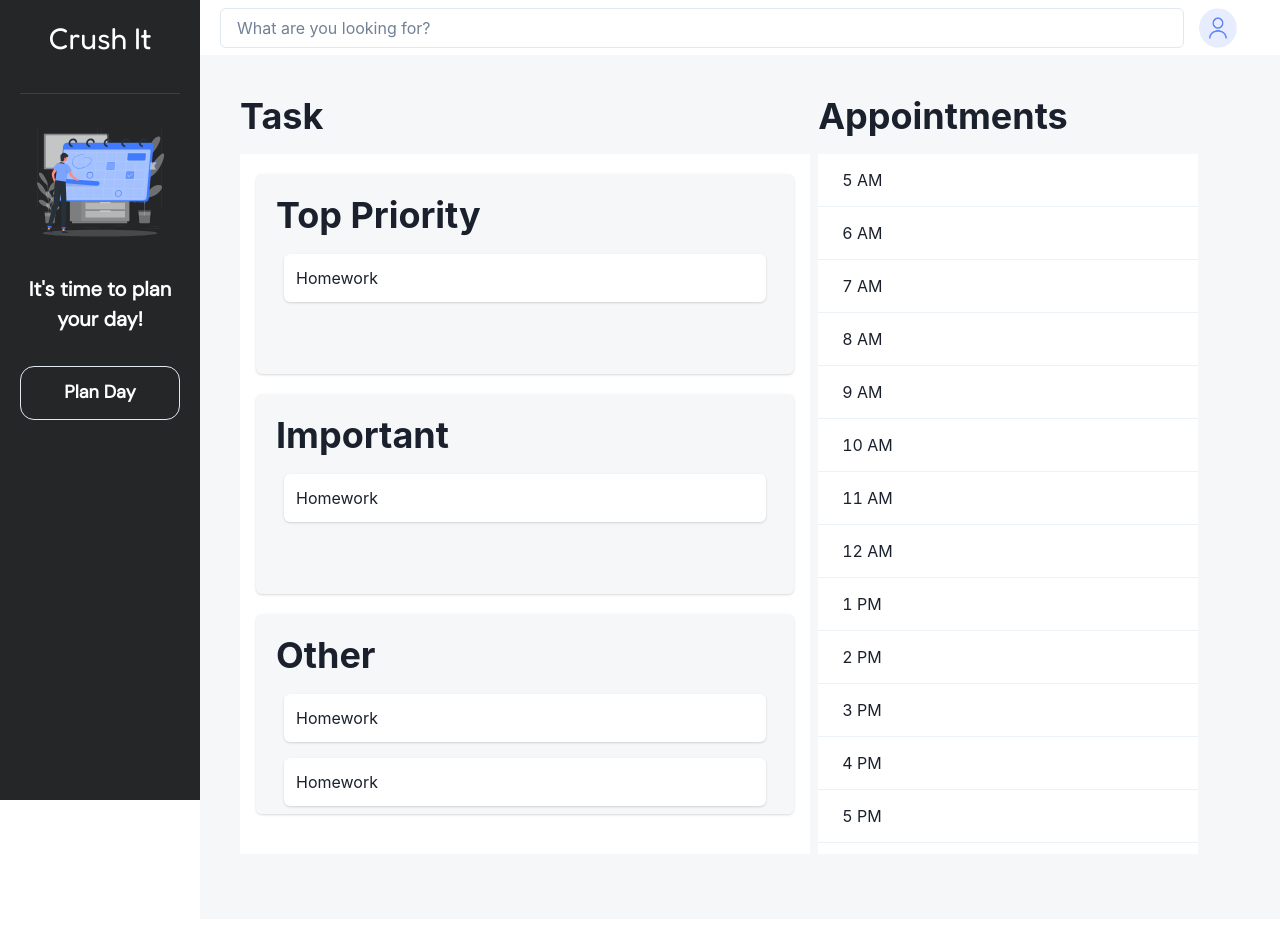
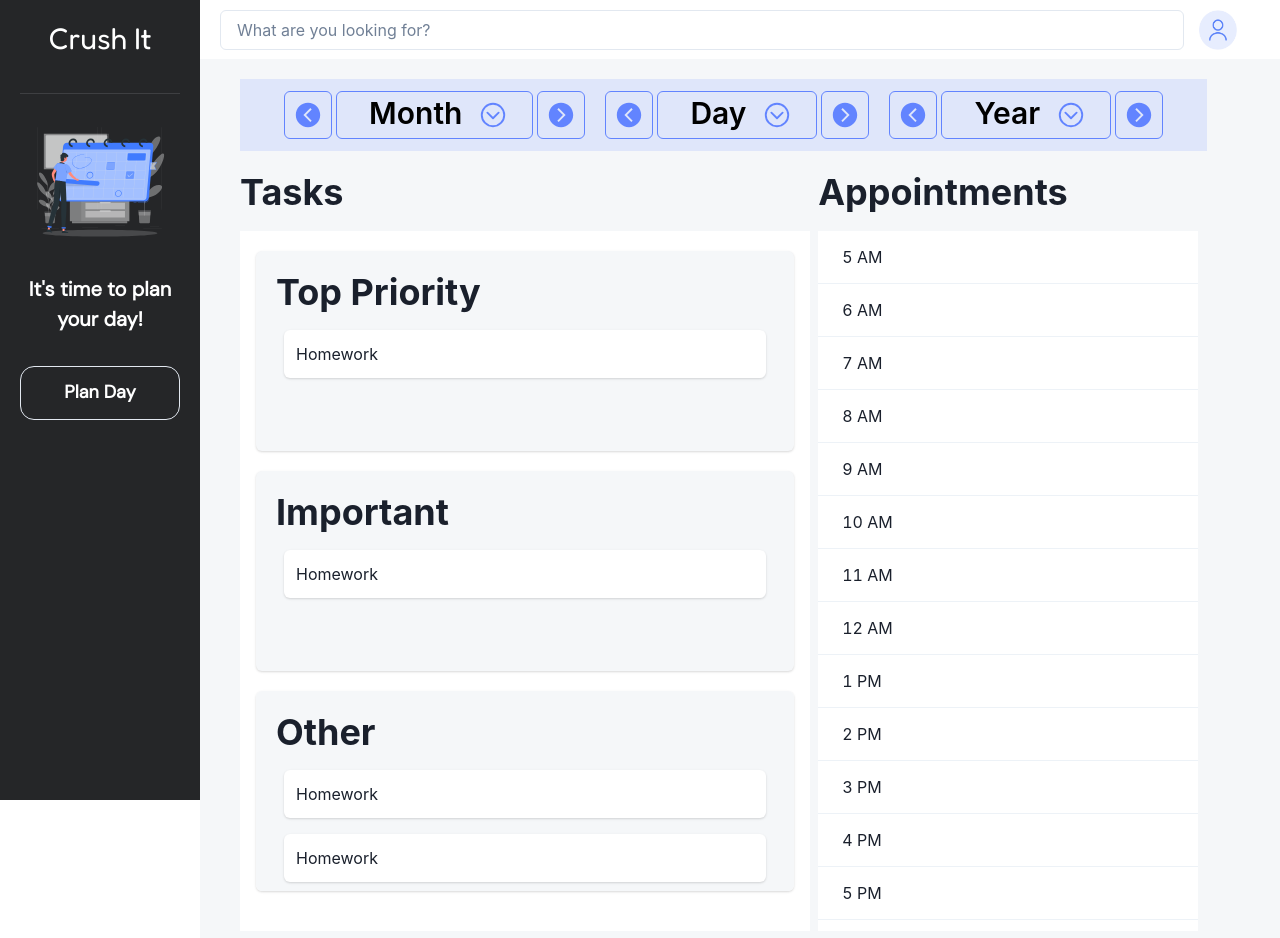
Before and after one commit to kauvyap/cs490-project-Birb, a React (Create React App) app in the folder crush-it/: page / in a window 1280 px wide. Shown: the top 938 px of the page. Built offline with nearby package versions, Linux system fonts and the light colour scheme; no server answers.

Commit message:
added nav bar

```diff
--- a/crush-it/src/Homepage/homepage.js
+++ b/crush-it/src/Homepage/homepage.js
@@ -1,6 +1,14 @@
 import React, {useLayoutEffect} from "react";
 import { useNavigate } from "react-router";
-import {Box, Heading, Card, Container, Table, Tbody, TableContainer, Tr, Td, VStack, HStack} from '@chakra-ui/react';
+import {Box, Heading, Card, Container, Table, Tbody, TableContainer, Tr, Td, VStack, HStack, Center, IconButton, Button, Text} from '@chakra-ui/react';
+import {
+    Menu,
+    MenuButton,
+    MenuList,
+    MenuItem,
+  } from '@chakra-ui/react'
+import {IoChevronBackCircleSharp, IoChevronForwardCircleSharp, IoChevronDownCircleOutline} from 'react-icons/io5'
+
 function Homepage(){
   const navigate = useNavigate();
   // const [username, setUsername] = useState(null)
@@ -19,11 +27,149 @@ function Homepage(){
 
     return (
 
-      <Box p={5} bg="#F5F7F9" height={"94%"}>
+        <Box p={5} bg="#F5F7F9" height={"94%"}>
 
-      <HStack justify={"left"} p={5}  H={"96%"} width={ "96%"}>
-          <VStack  H={"100%"} width={"60%" } align="top-left" justify={"left"}>
-          <Heading>Task</Heading>
+        <Center w={"93%"} bg="#6284FF26" p={3} ml={5}>
+        <IconButton
+            variant='outline'
+            colorScheme='blue'
+            color="#6284FF"
+            aria-label='previousMonth'
+            size='lg'
+            fontSize={'3xl'}
+            icon={<IoChevronBackCircleSharp />}
+        />
+        <Menu>
+        <MenuButton as={Button} variant='outline' colorScheme='blue' ml={1} mr={1} color="#6284FF" size='lg' fontSize={'3xl'} rightIcon={<IoChevronDownCircleOutline />}>
+            <Text color="black" p={2} mt={3}>Month</Text>
+        </MenuButton>
+        <MenuList maxH="220px" overflowY="auto" w="200px">
+            <MenuItem ml={5} fontSize={'lg'}>January</MenuItem>
+            <MenuItem ml={5} fontSize={'lg'}>February</MenuItem>
+            <MenuItem ml={5} fontSize={'lg'}>March</MenuItem>
+            <MenuItem ml={5} fontSize={'lg'}>April</MenuItem>
+            <MenuItem ml={5} fontSize={'lg'}>May</MenuItem>
+            <MenuItem ml={5} fontSize={'lg'}>June</MenuItem>
+            <MenuItem ml={5} fontSize={'lg'}>July</MenuItem>
+            <MenuItem ml={5} fontSize={'lg'}>August</MenuItem>
+            <MenuItem ml={5} fontSize={'lg'}>September</MenuItem>
+            <MenuItem ml={5} fontSize={'lg'}>October</MenuItem>
+            <MenuItem ml={5} fontSize={'lg'}>November</MenuItem>
+            <MenuItem ml={5} fontSize={'lg'}>December</MenuItem>
+        </MenuList>
+        </Menu>
+        <IconButton
+            variant='outline'
+            colorScheme='blue'
+            color="#6284FF"
+            aria-label='previousMonth'
+            size='lg'
+            fontSize={'3xl'}
+            icon={<IoChevronForwardCircleSharp />}
+        />
+
+        <IconButton
+            variant='outline'
+            colorScheme='blue'
+            color="#6284FF"
+            aria-label='previousMonth'
+            size='lg'
+            fontSize={'3xl'}
+            icon={<IoChevronBackCircleSharp />}
+            ml={5}
+        />
+        <Menu>
+        <MenuButton as={Button} variant='outline' colorScheme='blue' ml={1} mr={1} color="#6284FF" size='lg' fontSize={'3xl'} rightIcon={<IoChevronDownCircleOutline />}>
+            <Text color="black" p={2} mt={3}>Day</Text>
+        </MenuButton>
+        <MenuList>
+            <MenuItem>1</MenuItem>
+            <MenuItem>2</MenuItem>
+            <MenuItem>3</MenuItem>
+            <MenuItem>4</MenuItem>
+            <MenuItem>5</MenuItem>
+            <MenuItem>6</MenuItem>
+            <MenuItem>7</MenuItem>
+            <MenuItem>8</MenuItem>
+            <MenuItem>9</MenuItem>
+            <MenuItem>10</MenuItem>
+            <MenuItem>11</MenuItem>
+            <MenuItem>12</MenuItem>
+            <MenuItem>13</MenuItem>
+            <MenuItem>14</MenuItem>
+            <MenuItem>15</MenuItem>
+            <MenuItem>16</MenuItem>
+            <MenuItem>17</MenuItem>
+            <MenuItem>18</MenuItem>
+            <MenuItem>19</MenuItem>
+            <MenuItem>20</MenuItem>
+            <MenuItem>21</MenuItem>
+            <MenuItem>22</MenuItem>
+            <MenuItem>23</MenuItem>
+            <MenuItem>24</MenuItem>
+            <MenuItem>25</MenuItem>
+            <MenuItem>26</MenuItem>
+            <MenuItem>27</MenuItem>
+            <MenuItem>28</MenuItem>
+            <MenuItem>29</MenuItem>
+            <MenuItem>30</MenuItem>
+            <MenuItem>31</MenuItem>
+        </MenuList>
+        </Menu>
+        <IconButton
+            variant='outline'
+            colorScheme='blue'
+            color="#6284FF"
+            aria-label='previousMonth'
+            size='lg'
+            fontSize={'3xl'}
+            icon={<IoChevronForwardCircleSharp />}
+        />
+
+        <IconButton
+            variant='outline'
+            colorScheme='blue'
+            color="#6284FF"
+            aria-label='previousMonth'
+            size='lg'
+            fontSize={'3xl'}
+            icon={<IoChevronBackCircleSharp />}
+            ml={5}
+        />
+        <Menu>
+        <MenuButton as={Button} variant='outline' colorScheme='blue' ml={1} mr={1} color="#6284FF" size='lg' fontSize={'3xl'} rightIcon={<IoChevronDownCircleOutline />}>
+            <Text color="black" p={2} mt={3}>Year</Text>
+        </MenuButton>
+        <MenuList>
+            <MenuItem>2023</MenuItem>
+            <MenuItem>2024</MenuItem>
+            <MenuItem>2025</MenuItem>
+            <MenuItem>2026</MenuItem>
+            <MenuItem>2027</MenuItem>
+            <MenuItem>2028</MenuItem>
+            <MenuItem>2029</MenuItem>
+            <MenuItem>2030</MenuItem>
+            <MenuItem>2031</MenuItem>
+            <MenuItem>2032</MenuItem>
+            <MenuItem>2033</MenuItem>
+            <MenuItem>2034</MenuItem>
+        </MenuList>
+        </Menu>
+        <IconButton
+            variant='outline'
+            colorScheme='blue'
+            color="#6284FF"
+            aria-label='previousMonth'
+            size='lg'
+            fontSize={'3xl'}
+            icon={<IoChevronForwardCircleSharp />}
+        />
+
+        </Center>
+
+        <HStack justify={"left"} p={5}  H={"96%"} width={ "96%"}>
+            <VStack  H={"100%"} width={"60%" } align="top-left" justify={"left"}>
+            <Heading>Tasks</Heading>
 
               <Container bg="#FFFFFF"  minW={"100%"} minH={"700px"} paddingBottom={5} paddingTop={5} >
                   <Card bg="#F5F7F9" Width={"100%"} height={200} maxH={"200px"} p={5} marginBottom={5} overflowY={"auto"}>
```
